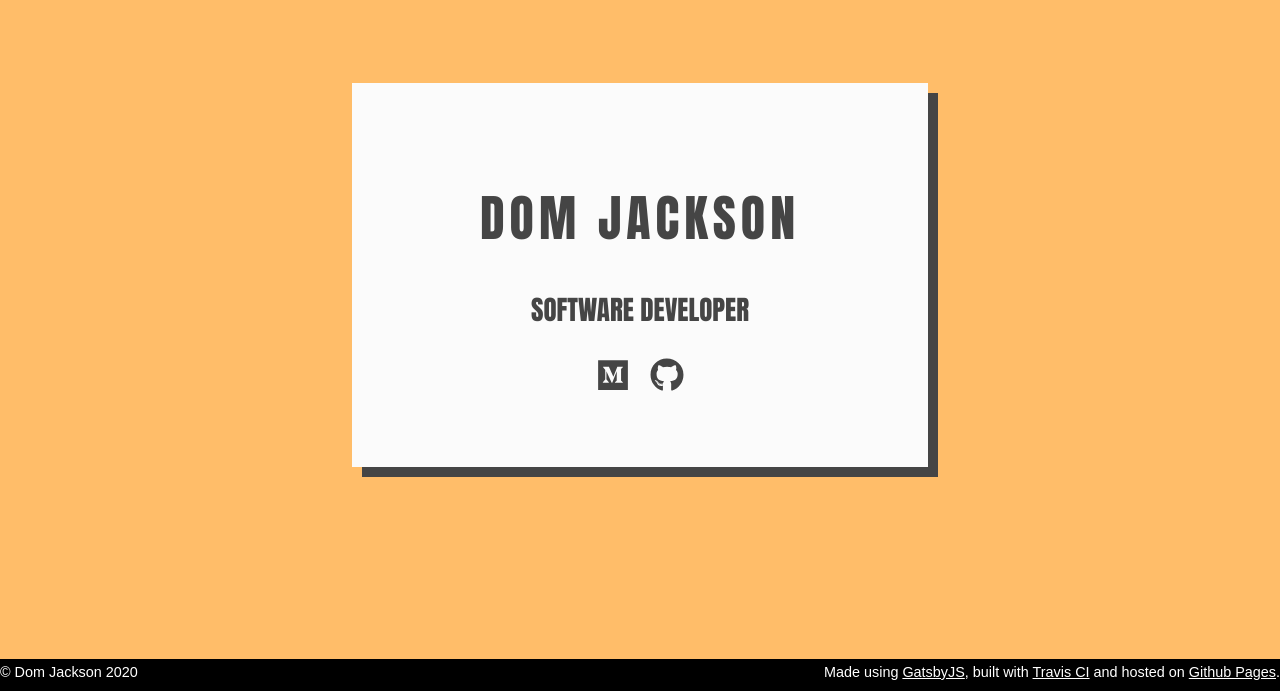
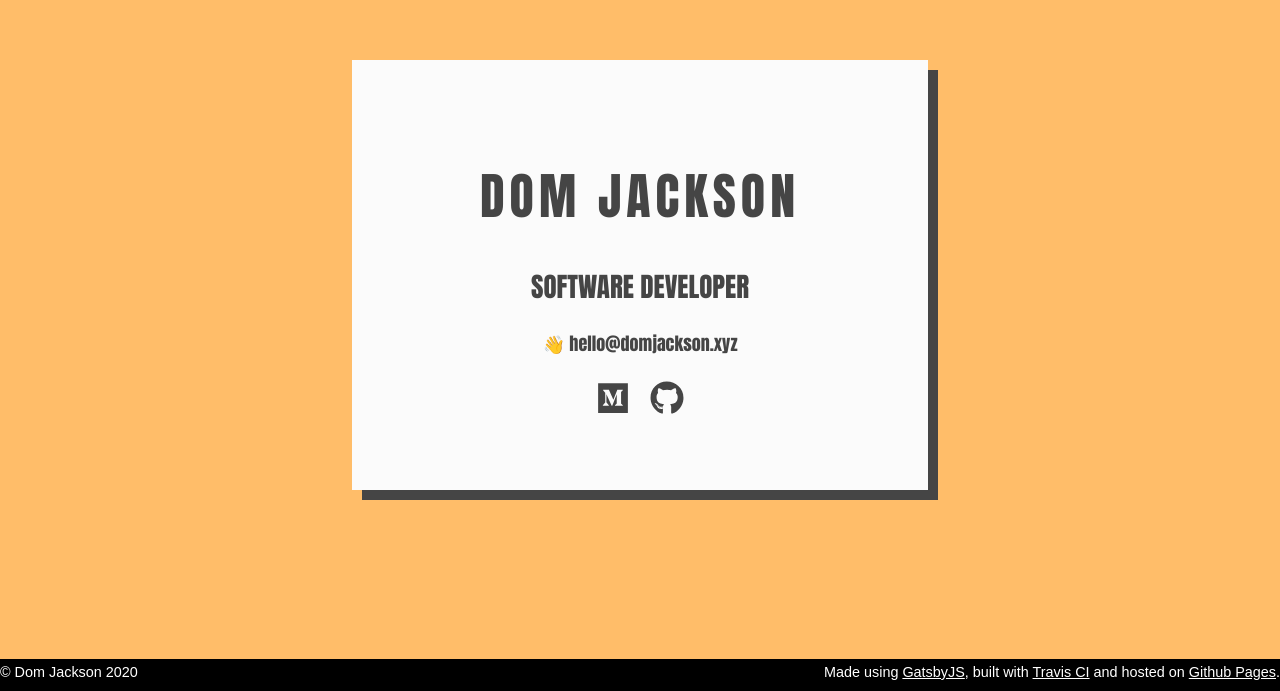
Before and after one commit to domjacks/domjacks.github.io, a Gatsby site: page / in a window 1280 px wide. Shown: the part 109-800 px from the top of the page. Built offline with nearby package versions, Linux system fonts and the light colour scheme; Gatsby itself is replaced by a stand-in of ours.

Commit message:
Add email address

```diff
--- a/src/components/Bio/index.js
+++ b/src/components/Bio/index.js
@@ -9,6 +9,7 @@ const Bio = () => (
   <Card>
     <h1 className="Bio-h1">DOM JACKSON</h1>
     <h2>SOFTWARE DEVELOPER</h2>
+    <p>👋 hello@domjackson.xyz</p>
     <a
       href="https://medium.com/@domjacks"
       target="_blank"
```
